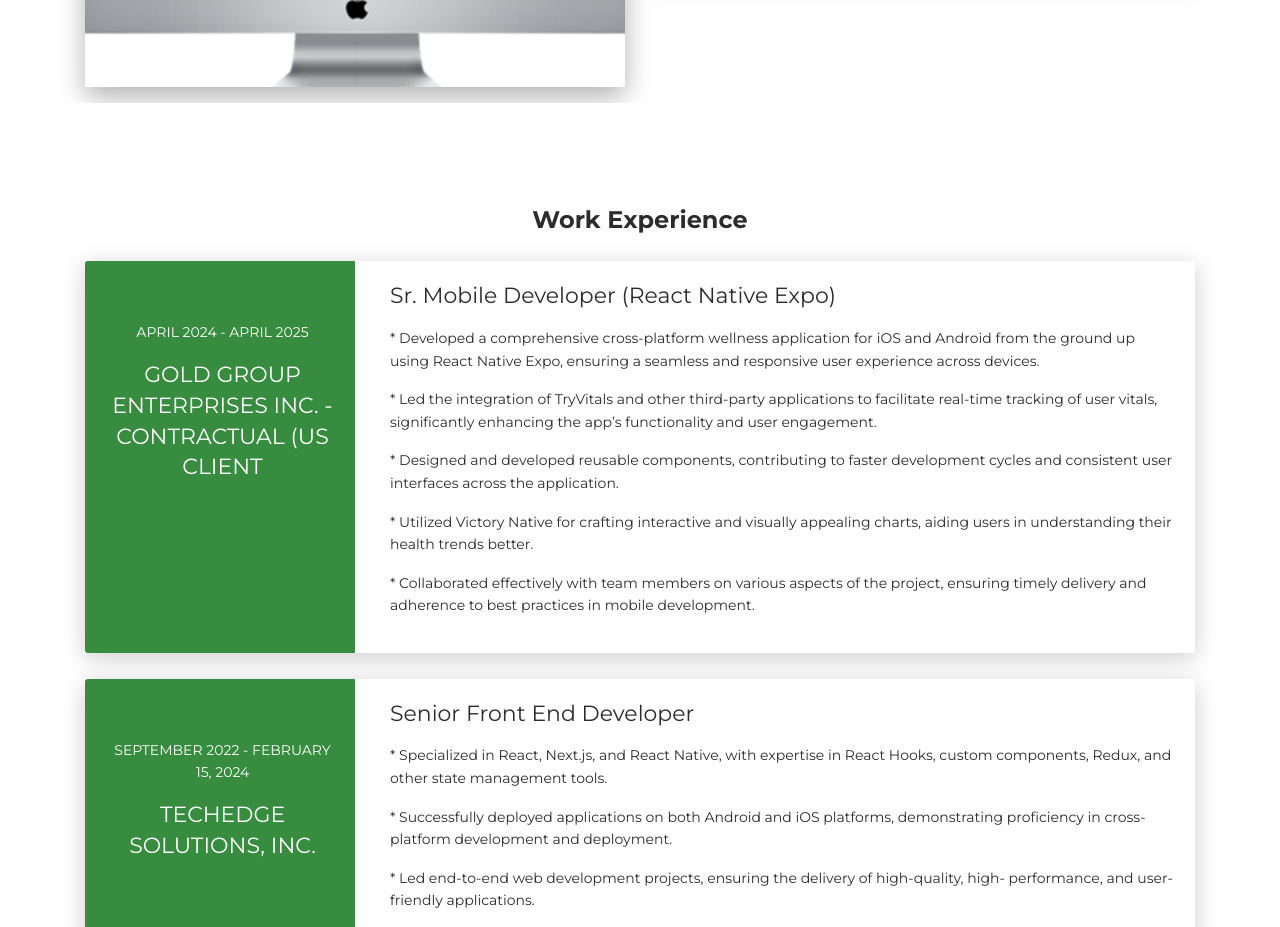
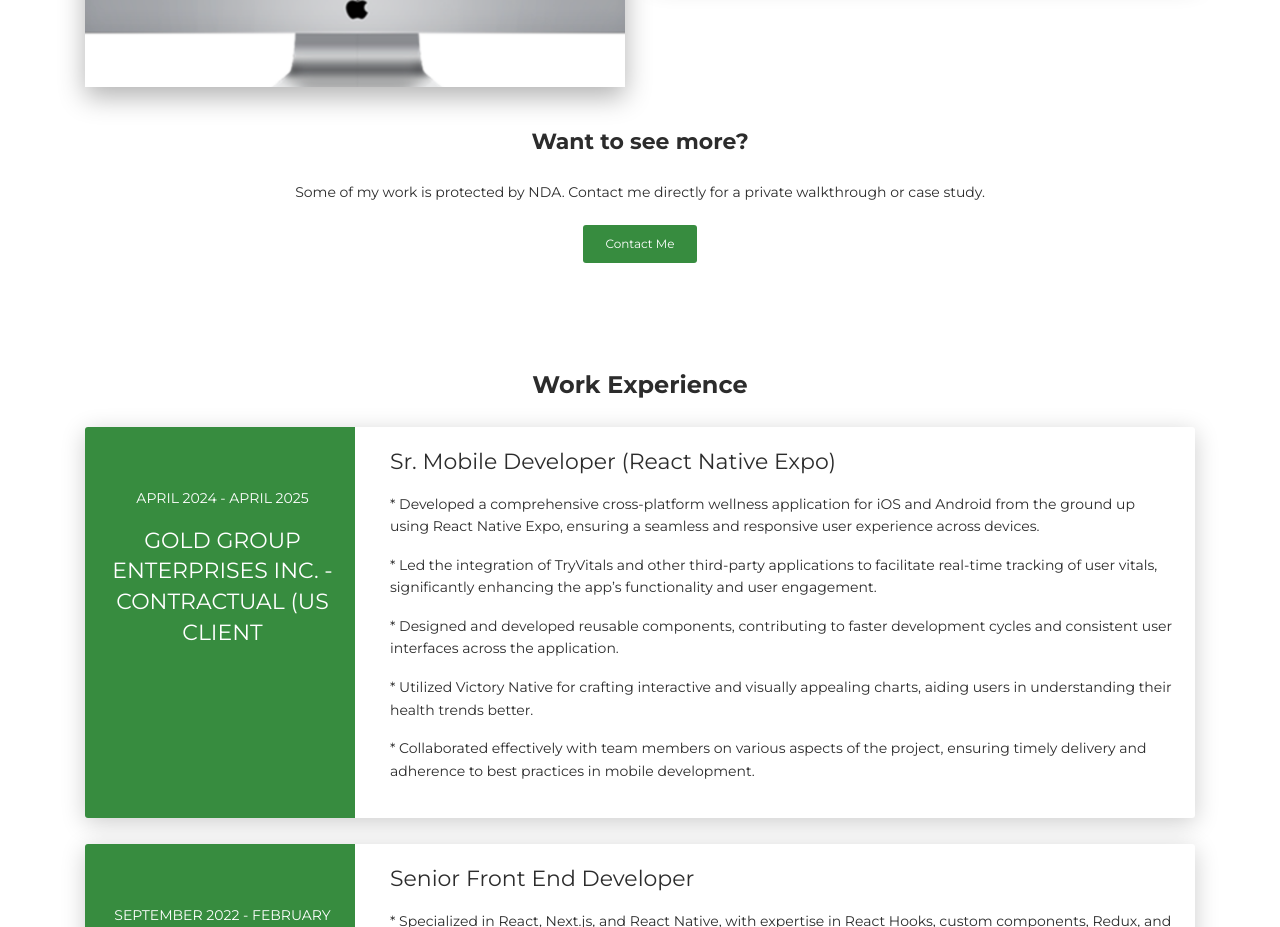
Before and after one commit to michaelroevievictoria/michaelroevievictoria.github.io, a plain HTML site: page index.html in a window 1280 px wide. Shown: the part 4660-5587 px from the top of the page. Drawn offline with Linux system fonts and the light colour scheme.

Commit message:
fix: minor word text

```diff
--- a/index.html
+++ b/index.html
@@ -869,6 +869,13 @@
                         </div>
                     </div>
                 </div>
+                <div class="col-md-12">
+                    <div class="text-center mt-4">
+                        <div class="h5 text-center mb-4 title">Want to see more?</div>
+                        <p>Some of my work is protected by NDA. Contact me directly for a private walkthrough or case study.</p>
+                        <a class="btn btn-primary" href="#contact">Contact Me</a>
+                    </div>
+                </div>
                 <div class="section" id="experience">
                     <div class="container cc-experience">
                         <div class="h4 text-center mb-4 title">Work Experience</div>
```
